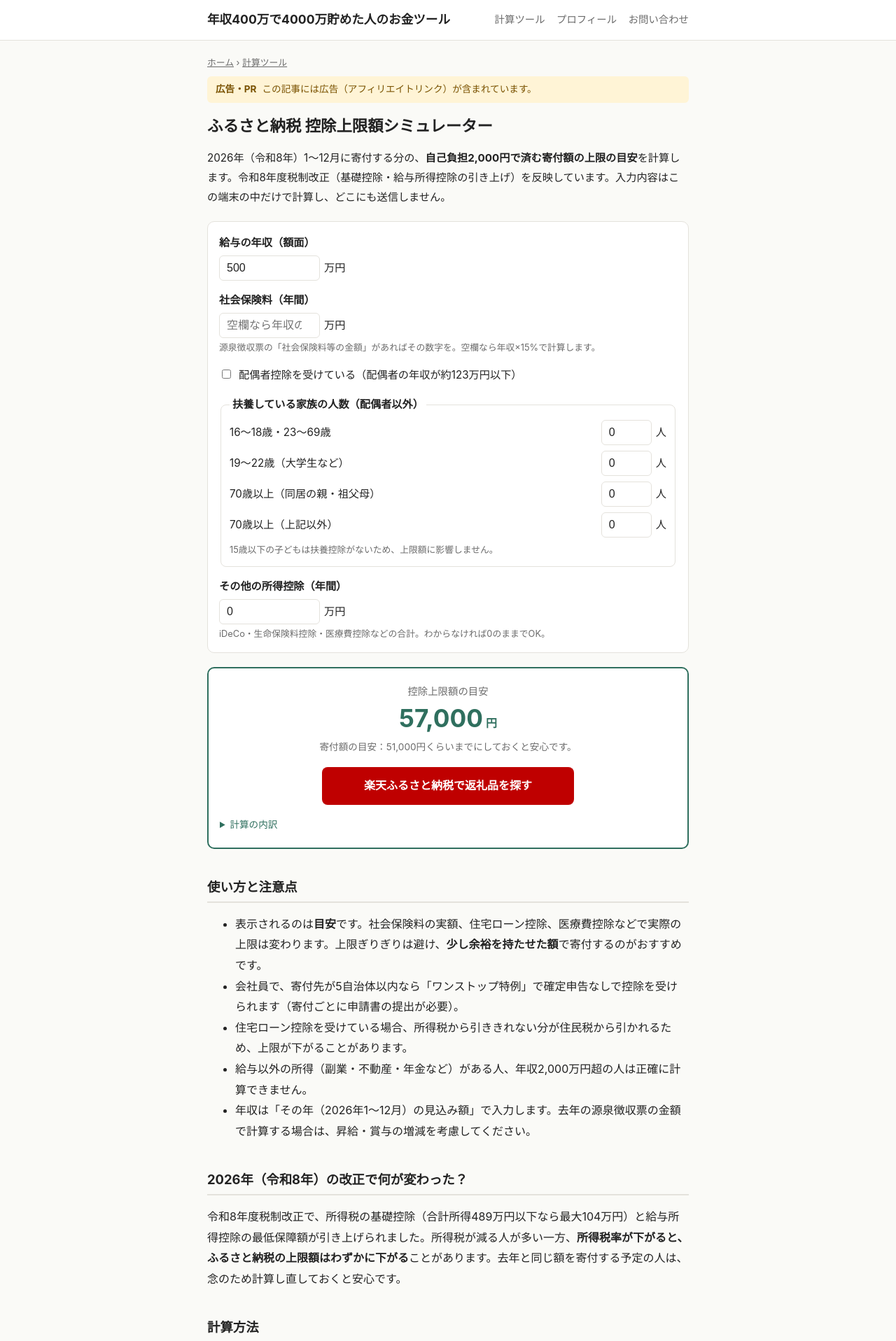
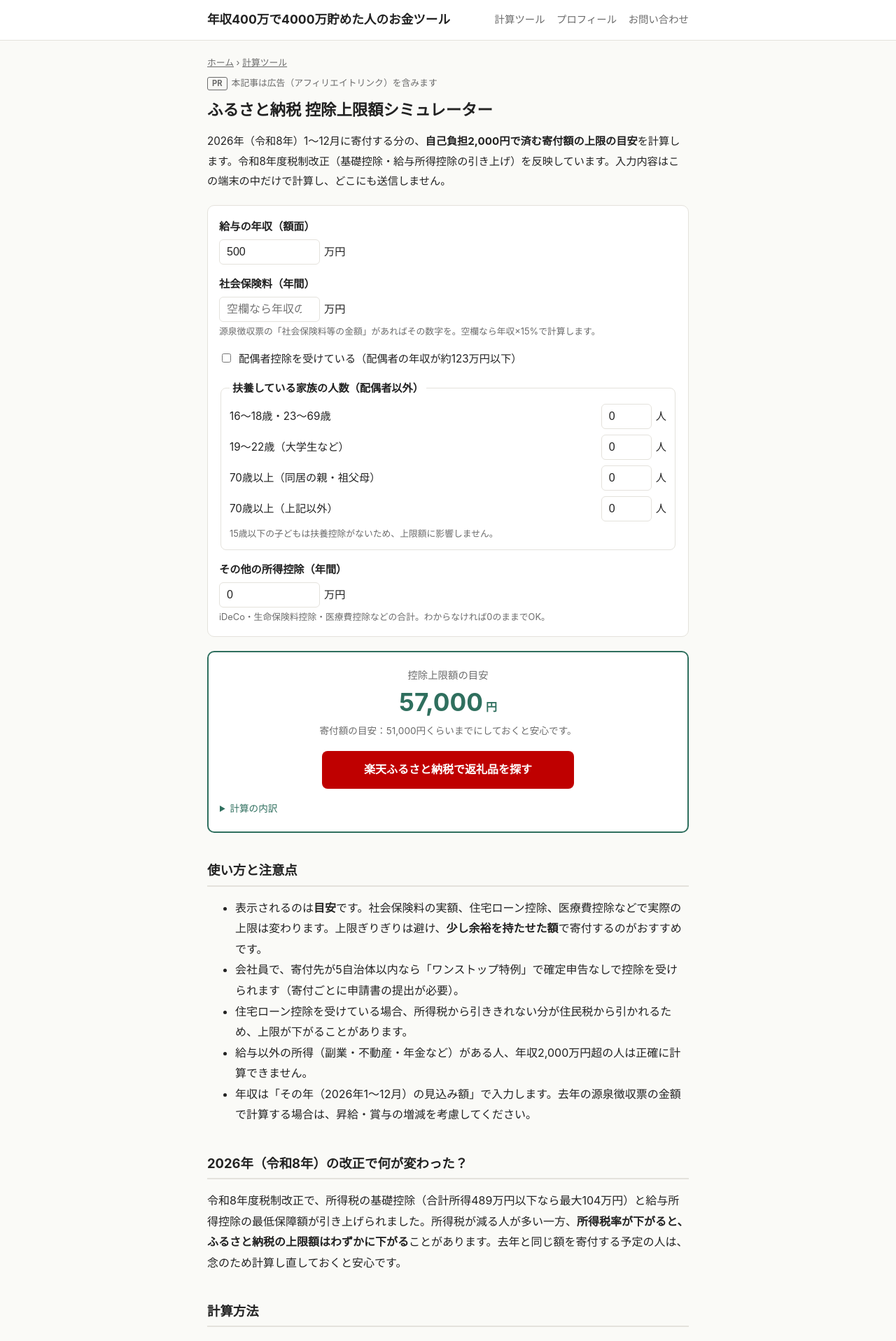
Before and after one commit to qsuke33/qsuke33.github.io, a Jekyll site: the page built from tools/furusato.html, in a window 1280 px wide. Shown: the top 1916 px of the page at 70% size. Built offline with Jekyll 4.4.1, drawn with Linux system fonts in a browser that asks for light colours.

Commit message:
広告・PR表示を控えめなデザインに変更（明瞭さは維持）
Co-Authored-By: Claude Opus 5.5 <noreply@anthropic.com>
Claude-Session: https://claude.ai/code/session_01Tt461i3LHerpoGX4zA7gVu

```diff
--- a/_includes/pr-label.html
+++ b/_includes/pr-label.html
@@ -1 +1 @@
-<p class="pr-label"><span>広告・PR</span>この記事には広告（アフィリエイトリンク）が含まれています。</p>
+<p class="pr-label"><span>PR</span>本記事は広告（アフィリエイトリンク）を含みます</p>
--- a/assets/css/style.css
+++ b/assets/css/style.css
@@ -30,13 +30,14 @@ main.wrap { padding-top: 20px; padding-bottom: 40px; }
 .post-card .noimage { display: flex; align-items: center; justify-content: center; font-size: .7rem; color: var(--muted); }
 .card-text { min-width: 0; }
 .card-text h2 { font-size: 1rem; line-height: 1.5; margin: 2px 0 4px; }
-.card-pr { font-size: .7rem; color: var(--pr-fg); background: var(--pr-bg); padding: 0 6px; border-radius: 3px; }
+.card-pr { font-size: .65rem; color: var(--muted); border: 1px solid var(--line); padding: 0 5px; border-radius: 3px; }
 .post-meta { margin: 0; font-size: .8rem; color: var(--muted); }
 .tag { margin-left: 8px; padding: 0 8px; border: 1px solid var(--line); border-radius: 999px; }
 .empty { color: var(--muted); }
 
-.pr-label { margin: 0 0 16px; padding: 8px 12px; background: var(--pr-bg); color: var(--pr-fg); border-radius: 6px; font-size: .85rem; line-height: 1.6; }
-.pr-label span { font-weight: 700; margin-right: 8px; }
+/* 広告表示：ステマ規制で「明瞭に」が必要なので、小さくしすぎず・背景と同化させず、色だけ控えめに */
+.pr-label { margin: 0 0 10px; color: var(--muted); font-size: .8rem; line-height: 1.6; }
+.pr-label span { display: inline-block; margin-right: 6px; padding: 0 6px; border: 1px solid var(--muted); border-radius: 3px; font-size: .7rem; font-weight: 700; line-height: 1.5; }
 .post-title { font-size: 1.4rem; line-height: 1.5; margin: 0 0 6px; }
 .product-name { font-size: .95rem; }
 .post-body h2 { font-size: 1.15rem; margin-top: 2em; padding-bottom: 4px; border-bottom: 2px solid var(--line); }
@@ -157,4 +158,4 @@ main.wrap { padding-top: 20px; padding-bottom: 40px; }
 .rm-banner { display: block; margin: 12px 0 0; padding: 14px 16px; border-radius: 14px; background: #fff5f5; border: 1px solid #f1d4d4; color: var(--fg); text-decoration: none; position: relative; }
 .rm-banner strong { display: block; color: var(--rakuten); font-size: 1rem; }
 .rm-banner span:last-child { font-size: .85rem; color: var(--muted); }
-.rm-pr { position: absolute; top: 8px; right: 10px; font-size: .65rem; color: var(--pr-fg); background: var(--pr-bg); padding: 0 6px; border-radius: 3px; }
+.rm-pr { position: absolute; top: 8px; right: 10px; font-size: .65rem; color: var(--muted); border: 1px solid var(--line); padding: 0 5px; border-radius: 3px; }
```
